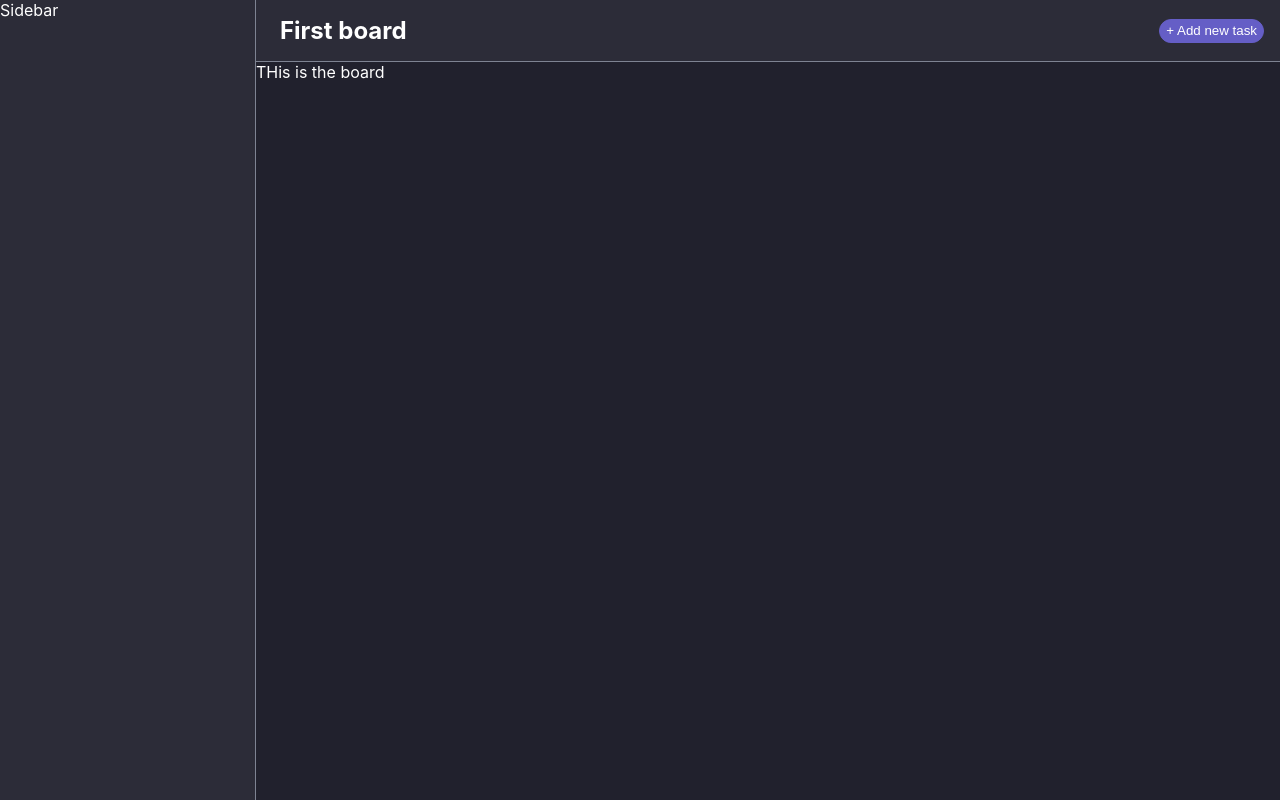
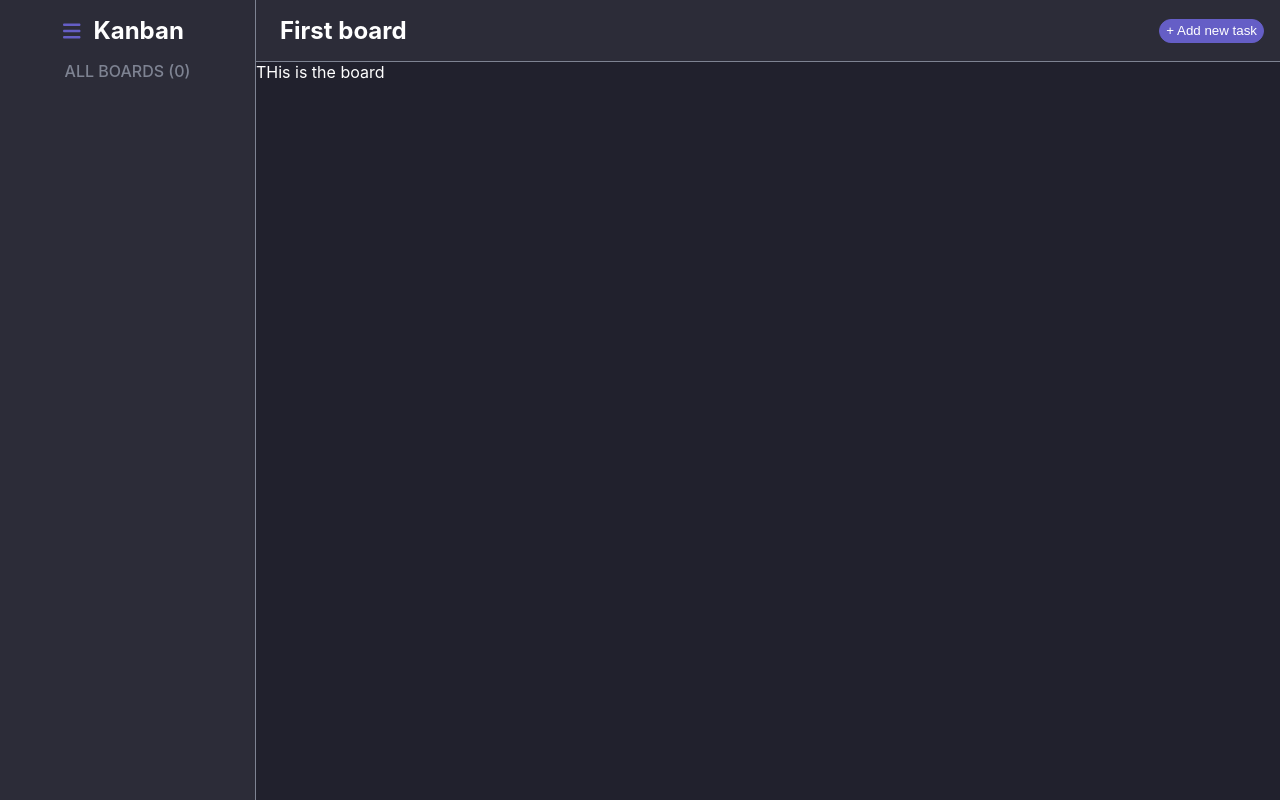
Before and after one commit to andreeaorian/kanban-web-app, a React (Create React App) app: page / in a window 1280 px wide. Built offline with nearby package versions, Linux system fonts and the light colour scheme.

Commit message:
Add icon and board list in sidebar

```diff
--- /dev/null
+++ b/src/components/sidebar/components/sidebar-board.tsx
@@ -0,0 +1,24 @@
+import { FontAwesomeIcon } from "@fortawesome/react-fontawesome";
+import { faTableList } from "@fortawesome/free-solid-svg-icons";
+
+import "../sidebar.scss";
+import { useState } from "react";
+
+export default function SidebarBoardCard({
+	boardName,
+	key,
+}: {
+	boardName: string;
+	key: string;
+}) {
+	const [isSelected, setIsSelected] = useState(false);
+	return (
+		<div
+			key={key}
+			className={`sidebar-board-card ${isSelected ? "selected" : ""}`}
+			onClick={() => setIsSelected(true)}>
+			<FontAwesomeIcon icon={faTableList} flip="both" size="lg" />
+			<span>{boardName}</span>
+		</div>
+	);
+}
--- a/src/components/sidebar/sidebar.scss
+++ b/src/components/sidebar/sidebar.scss
@@ -3,13 +3,64 @@
 .sidebar {
 	width: 20%;
 	height: 100vh;
-	border-right: 1px solid;
+	border-right: 0.1rem solid;
+
+	.sidebar-kanban {
+		padding: 0.5rem;
+		display: flex;
+		justify-content: center;
+		align-items: center;
+		gap: 0.3rem;
+
+		svg {
+			color: $purplish_blue;
+		}
+
+		h2 {
+			margin: 0.5rem;
+		}
+	}
+
+	.sidebar-boards {
+		display: flex;
+		flex-direction: column;
+		justify-content: center;
+		align-items: center;
+
+		.sidebar-boards-all {
+			text-transform: uppercase;
+			font-weight: 500;
+			padding-bottom: 1rem;
+		}
+
+		.sidebar-board-card {
+			display: flex;
+			justify-content: left;
+			align-items: center;
+			width: 75%;
+			gap: 0.8rem;
+			padding: 0.5rem 0;
+			font-weight: 600;
+		}
+
+		.sidebar-board-card.selected {
+			background-color: $purplish_blue;
+			border: 0.1rem solid $purplish_blue;
+			border-bottom-right-radius: 1.5rem;
+			border-top-right-radius: 1.5rem;
+			color: $white;
+		}
+	}
 }
 
 .sidebar.dark {
 	background-color: $dark_gray;
 	border-color: $gray;
 	color: $white;
+
+	.sidebar-boards {
+		color: $gray;
+	}
 }
 
 .sidebar.light {
--- a/src/components/sidebar/sidebar.tsx
+++ b/src/components/sidebar/sidebar.tsx
@@ -1,12 +1,27 @@
+import { FontAwesomeIcon } from "@fortawesome/react-fontawesome";
+import { faBars } from "@fortawesome/free-solid-svg-icons";
 import type { RootState } from "../../redux/store";
 import { useSelector } from "react-redux";
+import SidebarBoardCard from "./components/sidebar-board";
 
 import "./sidebar.scss";
 
 export default function Sidebar() {
 	const isDarkTheme = useSelector((state: RootState) => state.app.isDarkTheme);
+	const boards = useSelector((state: RootState) => state.app.boards);
 
 	return (
-		<div className={`sidebar ${isDarkTheme ? "dark" : "light"}`}>Sidebar</div>
+		<div className={`sidebar ${isDarkTheme ? "dark" : "light"}`}>
+			<div className="sidebar-kanban">
+				<FontAwesomeIcon icon={faBars} flip="vertical" size="lg" />
+				<h2>Kanban</h2>
+			</div>
+			<div className="sidebar-boards">
+				<span className="sidebar-boards-all">All boards ({boards.length})</span>
+				{boards.map((board) => {
+					return <SidebarBoardCard boardName={board.title} key={board.title} />;
+				})}
+			</div>
+		</div>
 	);
 }
```
